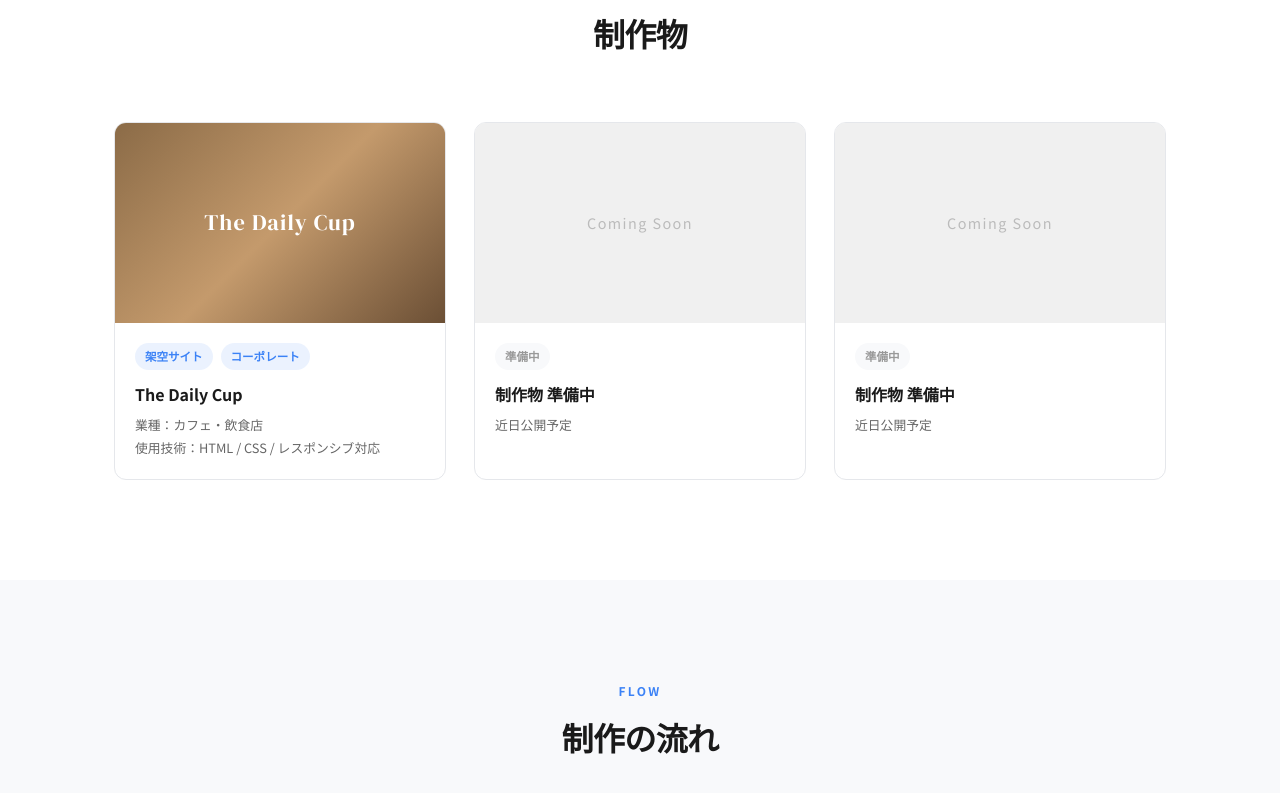
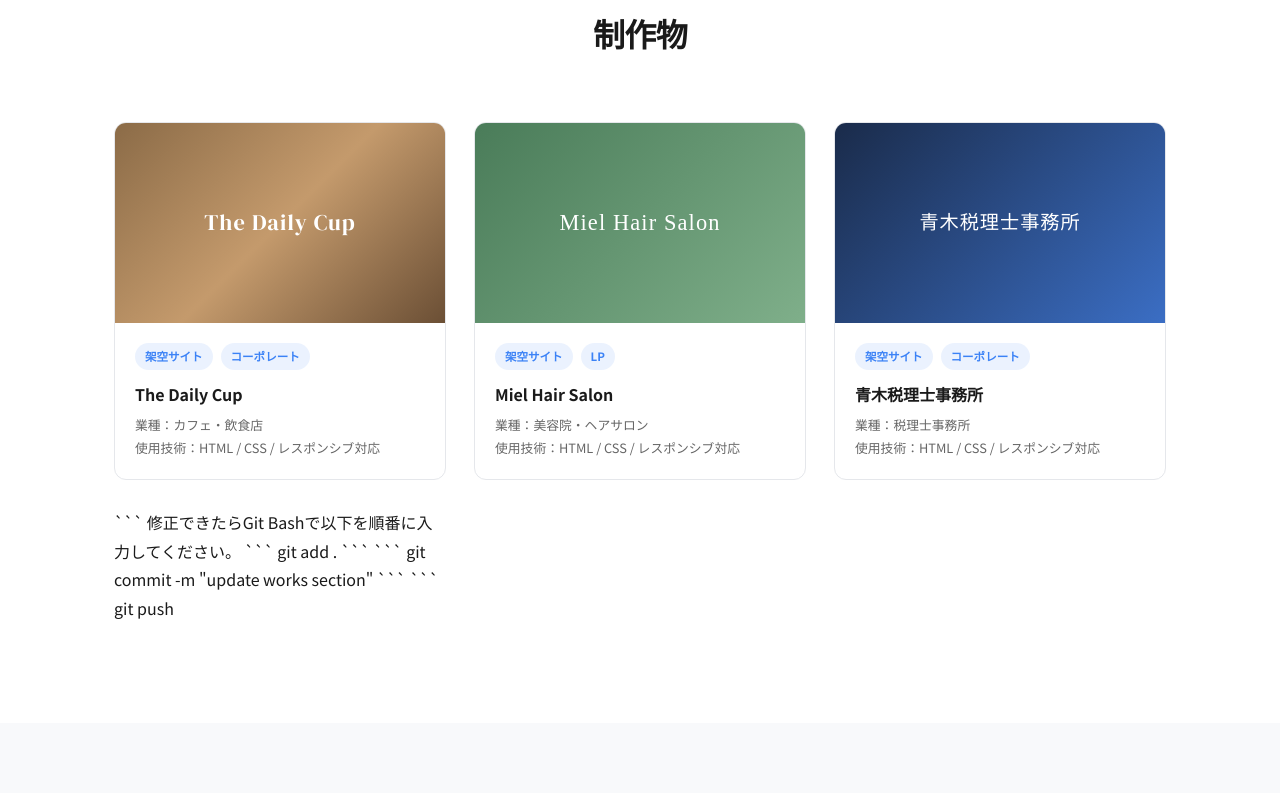
Before and after one commit to shironeko-nilyanko/portfolio, a plain HTML site: page index.html in a window 1280 px wide. Shown: the part 1465-2258 px from the top of the page. Drawn offline with Linux system fonts and the light colour scheme.

Commit message:
update works section

````diff
--- a/index.html
+++ b/index.html
@@ -134,7 +134,7 @@
               <span>The Daily Cup</span>
             </div>
             <div class="work-card__overlay">
-              <a href="#" class="btn btn--sm">サイトを見る →</a>
+              <a href="https://shironeko-nilyanko.github.io/portfolio/works/The%20Daily%20Cup/" class="btn btn--sm">サイトを見る →</a>
             </div>
           </div>
           <div class="work-card__body">
@@ -149,35 +149,50 @@
         </article>
 
         <!-- 準備中カード -->
-        <article class="work-card work-card--soon">
+<article class="work-card">
   <div class="work-card__thumb">
-            <div class="work-card__thumb-inner work-card__thumb--soon">
-              <span>Coming Soon</span>
+    <div class="work-card__thumb-inner" style="background:linear-gradient(135deg,#4A7C59,#7FAF8A);display:flex;align-items:center;justify-content:center;font-family:serif;font-size:1.4rem;color:#fff;">Miel Hair Salon</div>
+    <div class="work-card__overlay">
+      <a href="https://shironeko-nilyanko.github.io/portfolio/works/Miel%20Hair%20Salon/" class="btn btn--sm">サイトを見る →</a>
     </div>
   </div>
   <div class="work-card__body">
     <div class="work-card__tags">
-              <span class="tag tag--soon">準備中</span>
+      <span class="tag">架空サイト</span><span class="tag">LP</span>
     </div>
-            <h3 class="work-card__title">制作物 準備中</h3>
-            <p class="work-card__meta">近日公開予定</p>
+    <h3 class="work-card__title">Miel Hair Salon</h3>
+    <p class="work-card__meta">業種：美容院・ヘアサロン</p>
+    <p class="work-card__tech">使用技術：HTML / CSS / レスポンシブ対応</p>
   </div>
 </article>
 
-        <article class="work-card work-card--soon">
+<article class="work-card">
   <div class="work-card__thumb">
-            <div class="work-card__thumb-inner work-card__thumb--soon">
-              <span>Coming Soon</span>
+    <div class="work-card__thumb-inner" style="background:linear-gradient(135deg,#1A2B4A,#3B6EC4);display:flex;align-items:center;justify-content:center;font-family:serif;font-size:1.2rem;color:#fff;">青木税理士事務所</div>
+    <div class="work-card__overlay">
+      <a href="https://shironeko-nilyanko.github.io/portfolio/works/Aoki%20Tax%20Office/" class="btn btn--sm">サイトを見る →</a>
     </div>
   </div>
   <div class="work-card__body">
     <div class="work-card__tags">
-              <span class="tag tag--soon">準備中</span>
+      <span class="tag">架空サイト</span><span class="tag">コーポレート</span>
     </div>
-            <h3 class="work-card__title">制作物 準備中</h3>
-            <p class="work-card__meta">近日公開予定</p>
+    <h3 class="work-card__title">青木税理士事務所</h3>
+    <p class="work-card__meta">業種：税理士事務所</p>
+    <p class="work-card__tech">使用技術：HTML / CSS / レスポンシブ対応</p>
   </div>
 </article>
+```
+
+修正できたらGit Bashで以下を順番に入力してください。
+```
+git add .
+```
+```
+git commit -m "update works section"
+```
+```
+git push
       </div>
     </div>
   </section>
````
Lines whose indentation alone changed are shown as unchanged.
